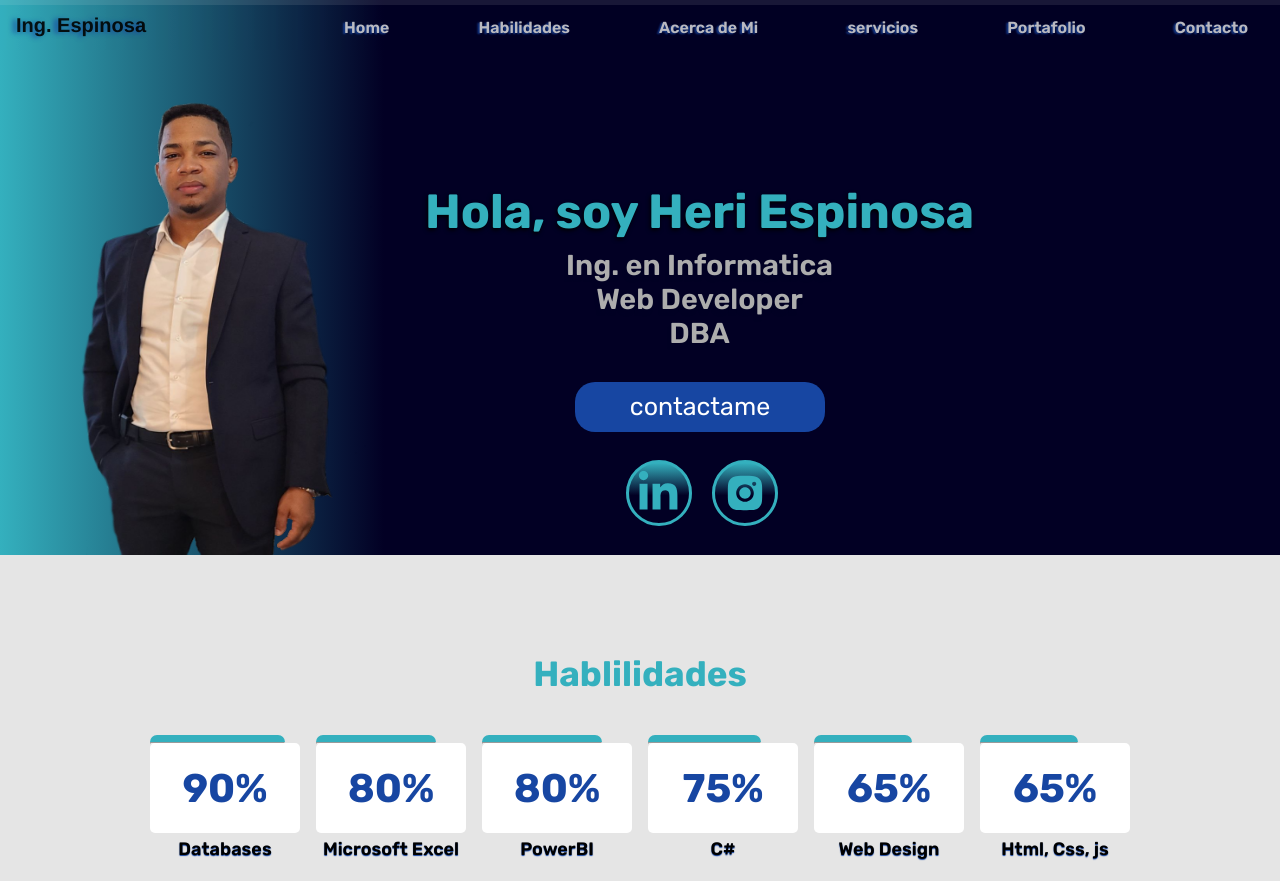
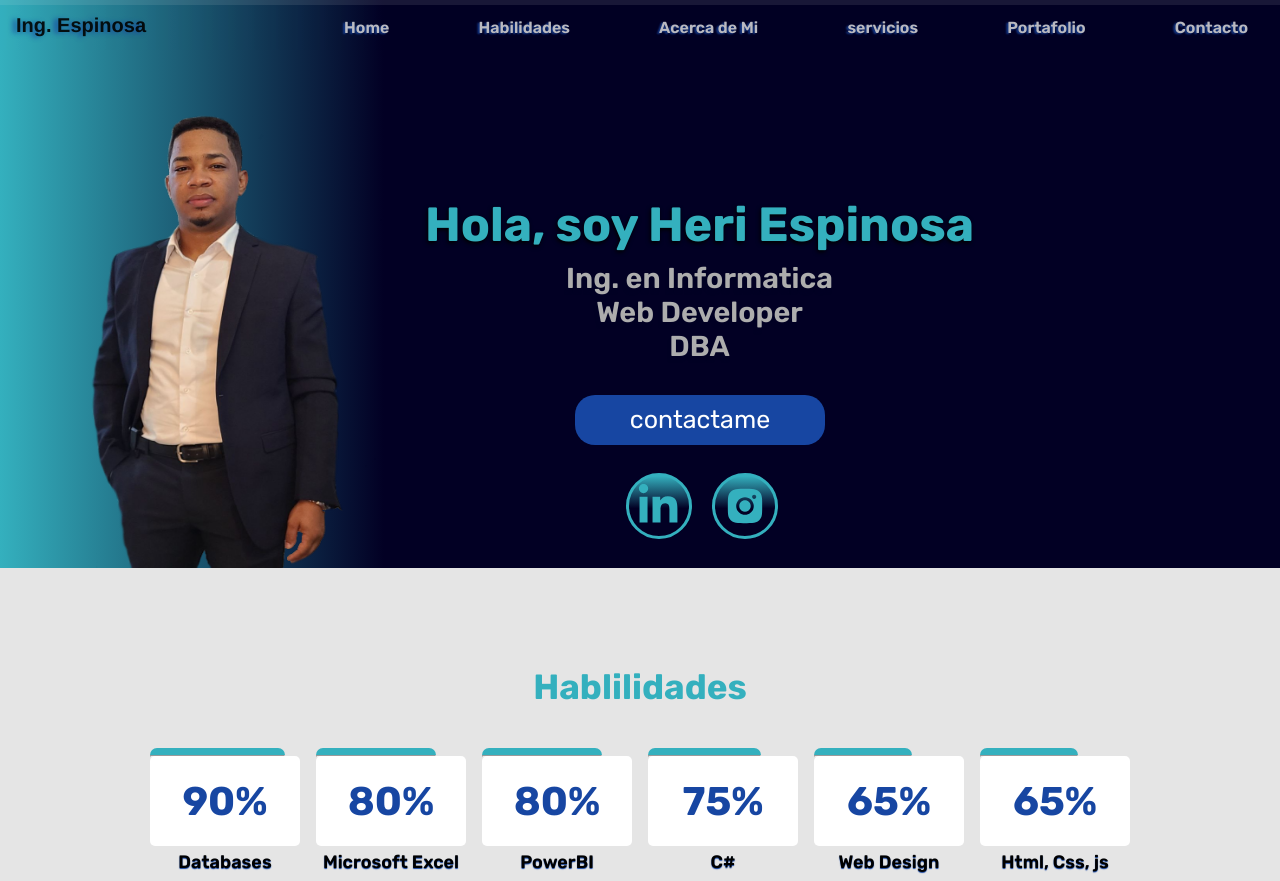
Before and after one commit to HeriEspinosa/practice_html-css-js_portafolio, a plain HTML site: page index.html in a window 1280 px wide. Shown: the top 881 px of the page. Drawn offline with nearby package versions, Linux system fonts and the light colour scheme; a web font is replaced by a local one.

Commit message:
finish portafolio

```diff
--- a/src/css/styles.css
+++ b/src/css/styles.css
@@ -593,9 +593,12 @@ img {
         grid-row: 2/3;
         margin-left: 100px;
     }
-    .img__perfil__personal {
-        left: 20px;
+    .img__perfil {
+        left: -90px;
+        margin-top: 33px;
     }
+
+
     .contactame__btn {
         grid-column: 3/5;
         grid-row: 4/5;
```
